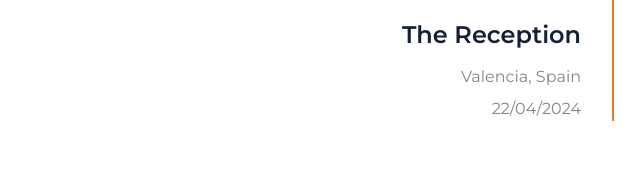
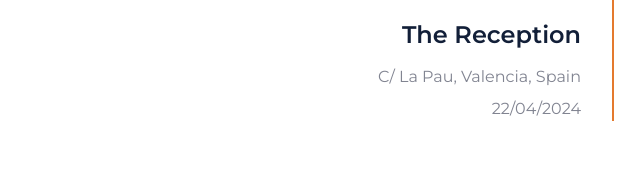
Before and after one commit to Naiara-hg/simulacro_examen, a plain HTML site: page index.html in a window 1280 px wide. Shown: the part 5195-5380 px from the top of the page, 26-666 px from the left. Drawn offline with nearby package versions, Linux system fonts and the light colour scheme.

Commit message:
cambio lugar y fecha recepción

```diff
--- a/index.html
+++ b/index.html
@@ -304,7 +304,7 @@
                     <div class="text-center text-md-right mr-md-3 mb-4 mb-md-0">
                         <img class="img-fluid mb-4" src="img/event-1.jpg" alt="">
                         <h4 class="mb-3">The Reception</h4>
-                        <p class="mb-2">Valencia, Spain</p>
+                        <p class="mb-2">C/ La Pau, Valencia, Spain</p>
                         <p class="mb-0">22/04/2024</p>
                     </div>
                 </div>
```
